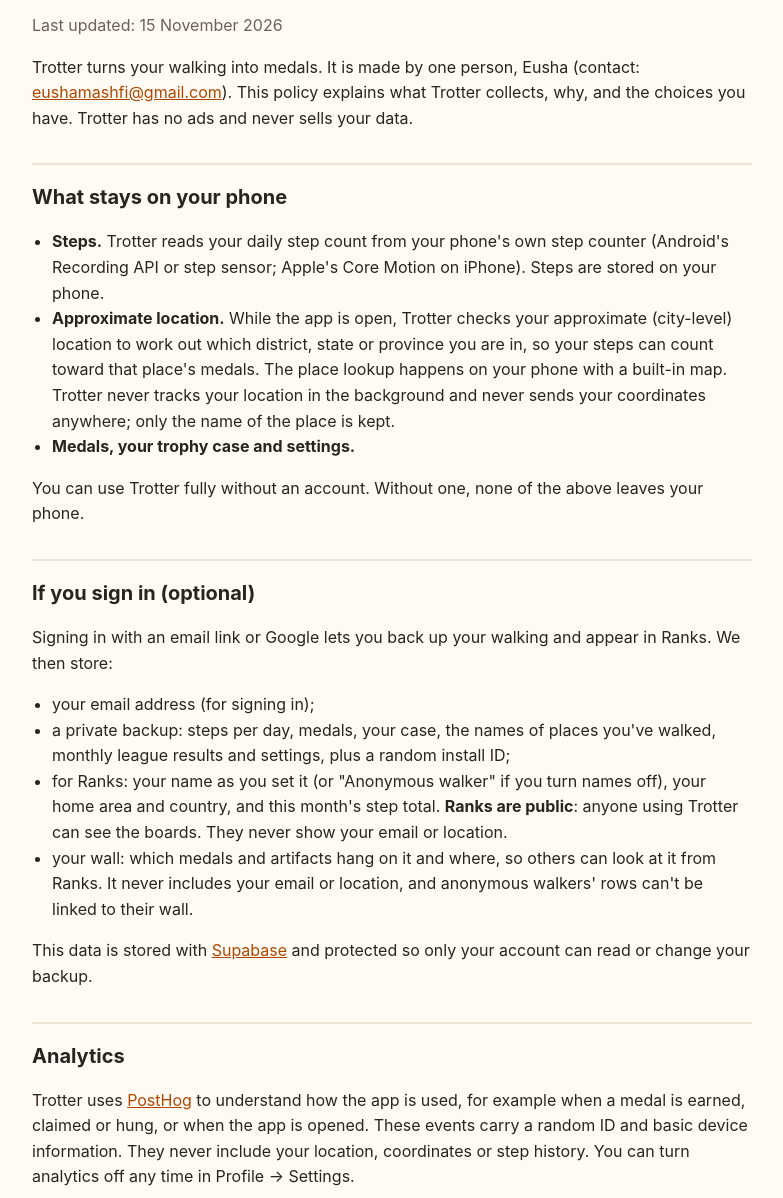
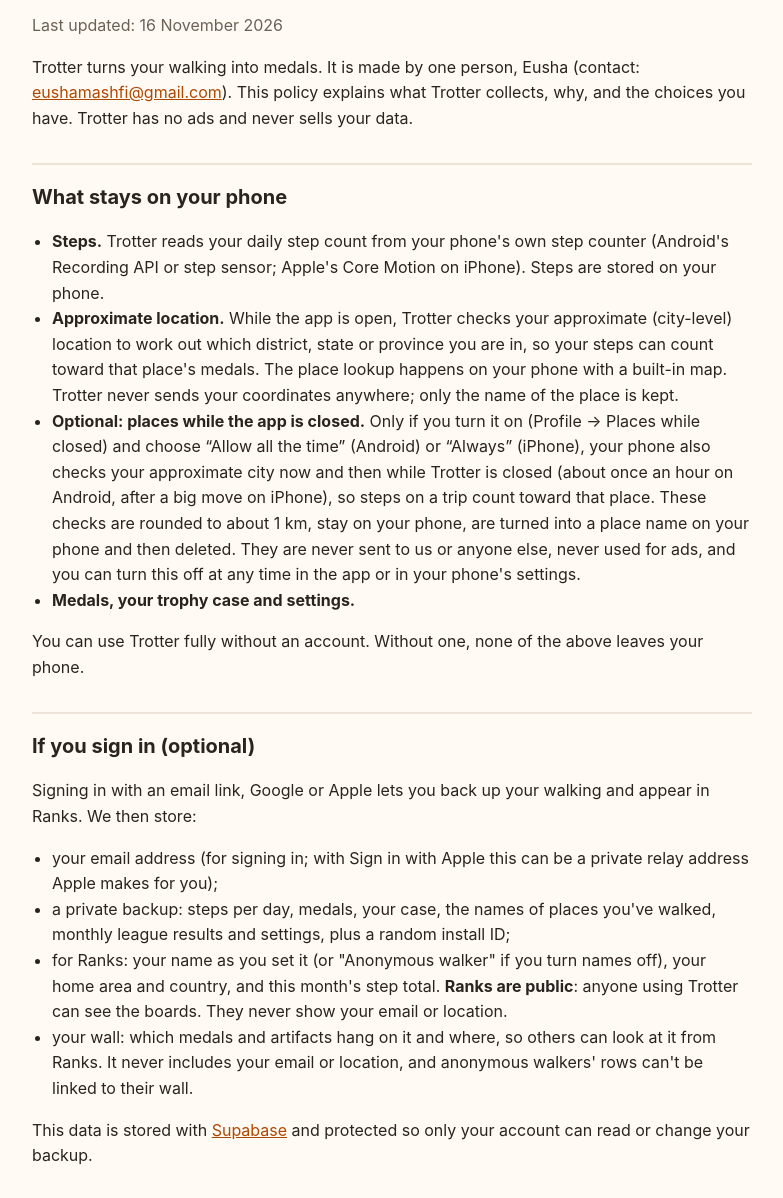
Before and after one commit to EushaMashfi/trotter-privacy, a plain HTML site: page index.html in a window 1280 px wide. Shown: the part 71-1269 px from the top of the page, without its empty margins (248-1031 px from the left). Drawn offline with Linux system fonts and the light colour scheme.

Commit message:
Add files via upload

```diff
--- a/index.html
+++ b/index.html
@@ -19,22 +19,23 @@
 <body>
 <main>
 <h1>Trotter Privacy Policy</h1>
-<p class="soft">Last updated: 15 November 2026</p>
+<p class="soft">Last updated: 16 November 2026</p>
 
 <p>Trotter turns your walking into medals. It is made by one person, Eusha (contact: <a href="mailto:eushamashfi@gmail.com">eushamashfi@gmail.com</a>). This policy explains what Trotter collects, why, and the choices you have. Trotter has no ads and never sells your data.</p>
 
 <h2>What stays on your phone</h2>
 <ul>
   <li><strong>Steps.</strong> Trotter reads your daily step count from your phone's own step counter (Android's Recording API or step sensor; Apple's Core Motion on iPhone). Steps are stored on your phone.</li>
-  <li><strong>Approximate location.</strong> While the app is open, Trotter checks your approximate (city-level) location to work out which district, state or province you are in, so your steps can count toward that place's medals. The place lookup happens on your phone with a built-in map. Trotter never tracks your location in the background and never sends your coordinates anywhere; only the name of the place is kept.</li>
+  <li><strong>Approximate location.</strong> While the app is open, Trotter checks your approximate (city-level) location to work out which district, state or province you are in, so your steps can count toward that place's medals. The place lookup happens on your phone with a built-in map. Trotter never sends your coordinates anywhere; only the name of the place is kept.</li>
+  <li><strong>Optional: places while the app is closed.</strong> Only if you turn it on (Profile → Places while closed) and choose “Allow all the time” (Android) or “Always” (iPhone), your phone also checks your approximate city now and then while Trotter is closed (about once an hour on Android, after a big move on iPhone), so steps on a trip count toward that place. These checks are rounded to about 1 km, stay on your phone, are turned into a place name on your phone and then deleted. They are never sent to us or anyone else, never used for ads, and you can turn this off at any time in the app or in your phone's settings.</li>
   <li><strong>Medals, your trophy case and settings.</strong></li>
 </ul>
 <p>You can use Trotter fully without an account. Without one, none of the above leaves your phone.</p>
 
 <h2>If you sign in (optional)</h2>
-<p>Signing in with an email link or Google lets you back up your walking and appear in Ranks. We then store:</p>
+<p>Signing in with an email link, Google or Apple lets you back up your walking and appear in Ranks. We then store:</p>
 <ul>
-  <li>your email address (for signing in);</li>
+  <li>your email address (for signing in; with Sign in with Apple this can be a private relay address Apple makes for you);</li>
   <li>a private backup: steps per day, medals, your case, the names of places you've walked, monthly league results and settings, plus a random install ID;</li>
   <li>for Ranks: your name as you set it (or "Anonymous walker" if you turn names off), your home area and country, and this month's step total. <strong>Ranks are public</strong>: anyone using Trotter can see the boards. They never show your email or location.</li>
   <li>your wall: which medals and artifacts hang on it and where, so others can look at it from Ranks. It never includes your email or location, and anonymous walkers' rows can't be linked to their wall.</li>
@@ -42,7 +43,7 @@
 <p>This data is stored with <a href="https://supabase.com/privacy">Supabase</a> and protected so only your account can read or change your backup.</p>
 
 <h2>Analytics</h2>
-<p>Trotter uses <a href="https://posthog.com/privacy">PostHog</a> to understand how the app is used, for example when a medal is earned, claimed or hung, or when the app is opened. These events carry a random ID and basic device information. They never include your location, coordinates or step history. You can turn analytics off any time in Profile → Settings.</p>
+<p>Trotter uses <a href="https://posthog.com/privacy">PostHog</a> to understand how the app is used, for example when a medal is earned, claimed or hung, or when the app is opened. These events carry a random ID and basic device information. They also include your step counts (each day's total, monthly totals and league results), your home and current area, your country, and how many steps you have walked in each area (for example "Dhaka: 84,210"). They never include your name, email or coordinates. You can turn analytics off any time in Profile → Settings.</p>
 
 <h2>Notifications</h2>
 <p>If you allow them, notifications are planned and shown on your phone. Nothing about them is sent to a server.</p>
@@ -54,7 +55,10 @@
 <p>Trotter Pro (monthly or lifetime) is bought through Google Play (or the App Store). Trotter never sees your card or payment details; your phone only receives confirmation from the store that Pro is active. Pro belongs to your store account and is not stored on our server.</p>
 
 <h2>Invites</h2>
-<p>Each walker can share a personal invite link. When a friend installs Trotter from it, the friend's phone reads the invite code that Google Play passes along with the install (the "install referrer") and sends it to our server with a random install ID, so the person who invited them can be counted and rewarded. Each phone counts once. No name, contact or location is sent.</p>
+<p>Each walker can share a personal invite link. When a friend installs Trotter from Google Play through it, the friend's phone reads the invite code that Google Play passes along with the install (the "install referrer") and sends it to our server with a random install ID, so the person who invited them can be counted and rewarded. Each phone counts once. No name, contact or location is sent.</p>
+
+<h2>Reporting a name</h2>
+<p>Anyone can report a name they see on Ranks. A report stores which walker was reported, the name shown and a random install ID (to limit reports from one phone). Only the maker of Trotter reads reports, and may hide a name that breaks the rules; the walker then appears as "Anonymous walker".</p>
 
 <h2>Artifact ideas</h2>
 <p>If you send an idea for a new artifact, we store the text you wrote, the app's language and a random install ID (to limit how many ideas one phone can send). Only the maker of Trotter can read them. Please don't include personal information.</p>
@@ -63,7 +67,7 @@
 <p>The first walkers get an Early Bird medal. To hand these out, the app sends a random install ID to our server once. It contains no personal information.</p>
 
 <h2>Sharing</h2>
-<p>We don't sell, rent or trade your data. It is shared only with the services named above (Supabase, PostHog, Google for sign-in, purchases and install referrals) to run the app, or if the law requires it.</p>
+<p>We don't sell, rent or trade your data. It is shared only with the services named above (Supabase, PostHog, Google for sign-in, purchases and install referrals, Apple for sign-in and purchases) to run the app, or if the law requires it.</p>
 
 <h2 id="delete">Deleting your data</h2>
 <ul>
```
